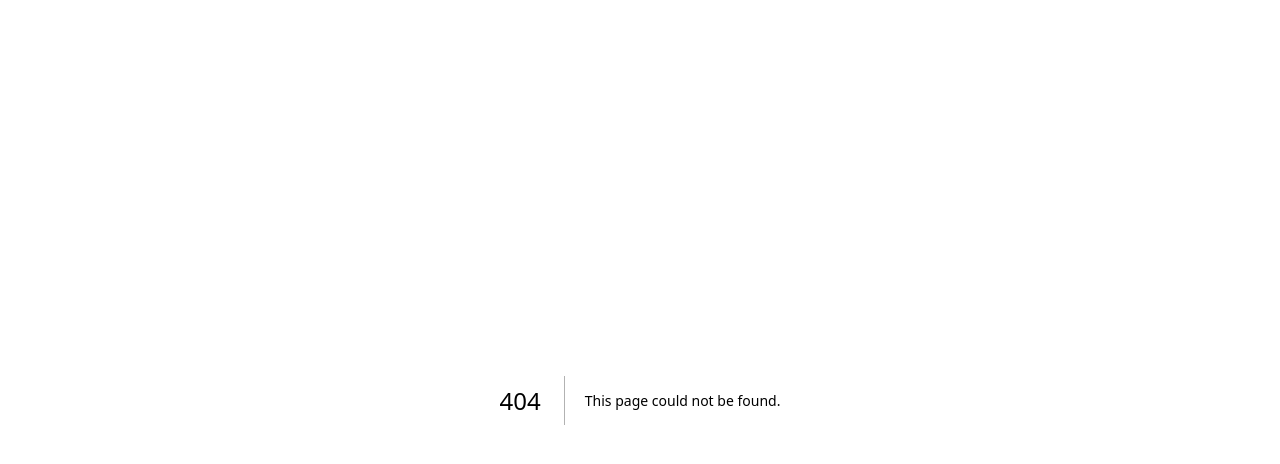
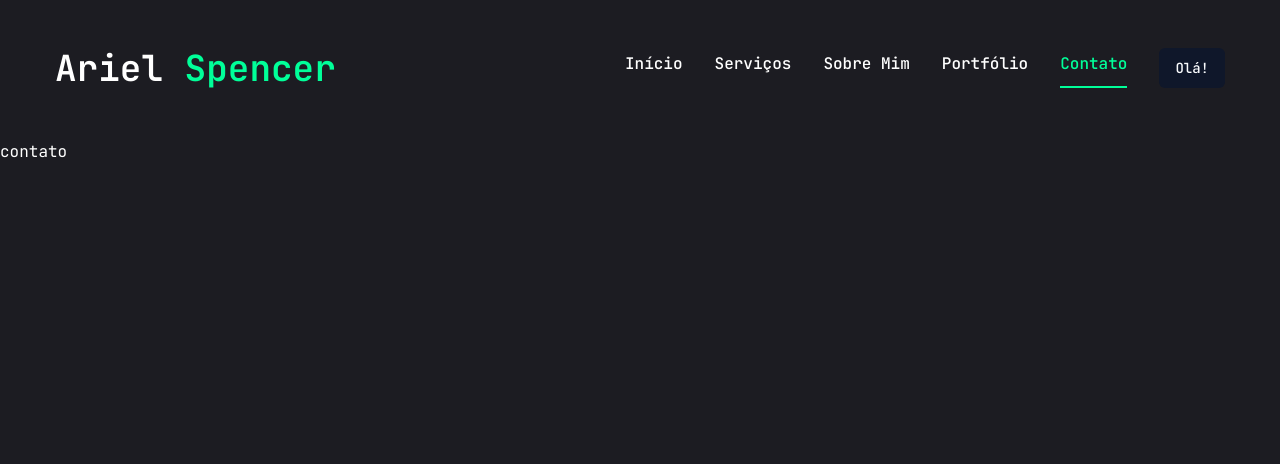
Before and after one commit to ArielSpencer/meu-site-nextjs, a Next.js app: page /contato in a window 1280 px wide. Before the commit this address had no page. Shown: the top 464 px of the page. Built offline with nearby package versions, Linux system fonts and the light colour scheme.

Commit message:
Implementar menu desktop

```diff
--- /dev/null
+++ b/app/contato/page.jsx
@@ -0,0 +1,7 @@
+const ContactMe = () => {
+  return (
+    <div>contato</div>
+  )
+}
+
+export default ContactMe
--- /dev/null
+++ b/app/home/page.jsx
@@ -0,0 +1,7 @@
+const Home = () => {
+  return (
+    <div>início</div>
+  )
+}
+
+export default Home
--- a/app/layout.jsx
+++ b/app/layout.jsx
@@ -1,5 +1,7 @@
 import { JetBrains_Mono } from "next/font/google";
 import "./globals.css";
+
+import Header from "@/components/Header";
 
 const jetbrainsMono = JetBrains_Mono({
   subsets: ["latin"],
@@ -14,8 +16,11 @@ export const metadata = {
 
 export default function RootLayout({ children }) {
   return (
-    <html lang="en">
-      <body className={jetbrainsMono.variable}>{children}</body>
+    <html lang="pt-br">
+      <body className={jetbrainsMono.variable}>
+        <Header />
+        {children}
+      </body>
     </html>
   );
 }
--- /dev/null
+++ b/app/portfolio/page.jsx
@@ -0,0 +1,7 @@
+const Portfolio = () => {
+  return (
+    <div>portfólio</div>
+  )
+}
+
+export default Portfolio
--- /dev/null
+++ b/app/servicos/page.jsx
@@ -0,0 +1,7 @@
+const Services = () => {
+  return (
+    <div>serviços</div>
+  )
+}
+
+export default Services
--- /dev/null
+++ b/app/sobre-mim/page.jsx
@@ -0,0 +1,7 @@
+const About = () => {
+  return (
+    <div>sobre mim</div>
+  )
+}
+
+export default About
--- /dev/null
+++ b/components/Header.jsx
@@ -0,0 +1,30 @@
+import Link from "next/link";
+import { Button } from "./ui/button";
+
+import Nav from "./Nav";
+
+const Header = () => {
+  return <header className="py-8 xl:py-12 text-white">
+    <div className="container mx-auto flex justify-between items-center">
+      {/* logo here */}
+      <Link href="/">
+        <h1 className="text-4xl font-semibold">
+          Ariel <span className="text-accent">Spencer</span>
+        </h1>
+      </Link>
+
+      {/* desktop nav */}
+      <div className="hidden xl:flex item-center gap-8">
+        <Nav />
+        <Link href="/contact">
+          <Button className="capitalize font-medium hover:text-accent translation-all">Olá!</Button>
+        </Link>
+      </div>
+
+      {/* mobile nav */}
+      <div className="xl:hidden">mobile-nav</div>
+    </div>
+  </header>;
+}
+
+export default Header
--- /dev/null
+++ b/components/Nav.jsx
@@ -0,0 +1,48 @@
+"use client";
+
+import Link from "next/link";
+import { usePathname } from "next/navigation";
+
+const links = [
+  {
+    name: 'início',
+    path: '/home'
+  },
+  {
+    name: 'serviços',
+    path: '/servicos'
+  },
+  {
+    name: 'sobre mim',
+    path: '/sobre-mim'
+  },
+  {
+    name: 'portfólio',
+    path: '/portfolio'
+  },
+  {
+    name: 'contato',
+    path: '/contato'
+  },
+]
+
+import React from "react"
+
+const Nav = () => {
+  const pathname = usePathname();
+  return (
+    <nav className="flex gap-8">
+      {links.map((link, index) => {
+        return (
+          <Link href={link.path} key={index}
+            className={`${link.path === pathname && "text-accent border-b-2 border-accent"}
+            capitalize font-medium hover:text-accent translation-all`}>
+            {link.name}
+          </Link>
+        );
+      })}
+    </nav>
+  )
+}
+
+export default Nav
```
